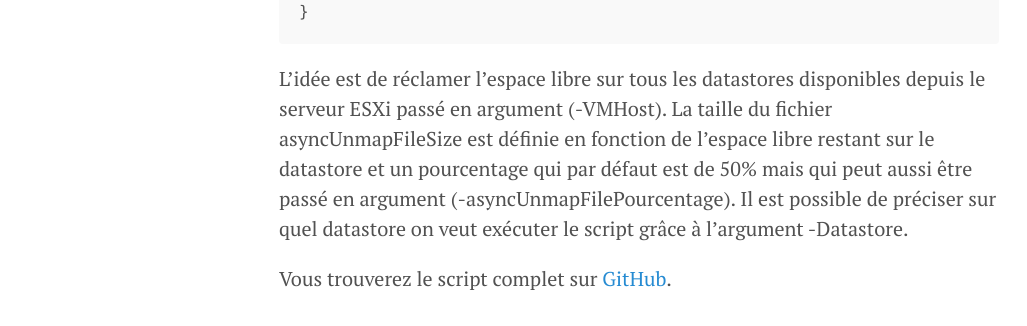
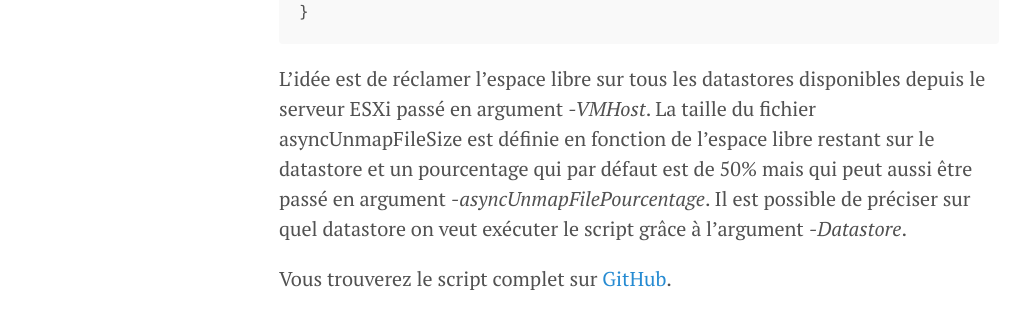
Before and after one commit to okcomputerpro/okcomputerpro.github.io, a Jekyll site: the page built from _posts/2015-03-26-VMware-ESXi-UNMAP-PowerCLI.md, in a window 1280 px wide. Shown: the part 1317-1643 px from the top of the page, without its empty margins (1-1028 px from the left). Built offline with Jekyll 4.4.1, drawn with Linux system fonts in a browser that asks for light colours; nearby versions of some CDN libraries; Markdown is read by kramdown in place of the engine named in the settings.

Commit message:
Corrections

````diff
--- a/_posts/2015-03-26-VMware-ESXi-UNMAP-PowerCLI.md
+++ b/_posts/2015-03-26-VMware-ESXi-UNMAP-PowerCLI.md
@@ -40,6 +40,6 @@ foreach ($DS in $Datastores) {
   }
 }
 ```
-L'idée est de réclamer l'espace libre sur tous les datastores disponibles depuis le serveur ESXi passé en argument (-VMHost). La taille du fichier asyncUnmapFileSize est définie en fonction de l'espace libre restant sur le datastore et un pourcentage qui par défaut est de 50% mais qui peut aussi être passé en argument (-asyncUnmapFilePourcentage). Il est possible de préciser sur quel datastore on veut exécuter le script grâce à l'argument -Datastore.
+L'idée est de réclamer l'espace libre sur tous les datastores disponibles depuis le serveur ESXi passé en argument *-VMHost*. La taille du fichier asyncUnmapFileSize est définie en fonction de l'espace libre restant sur le datastore et un pourcentage qui par défaut est de 50% mais qui peut aussi être passé en argument *-asyncUnmapFilePourcentage*. Il est possible de préciser sur quel datastore on veut exécuter le script grâce à l'argument *-Datastore*.
 
 Vous trouverez le script complet sur [GitHub](https://github.com/okcomputerpro/vmware-powercli/blob/master/UNMAP/ReclaimUnusedSpace.ps1).
````
